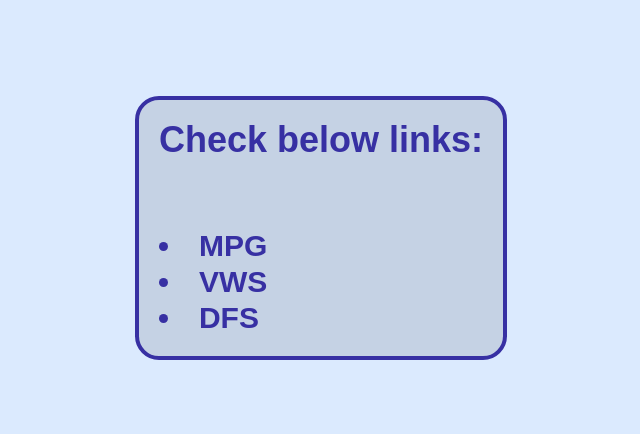
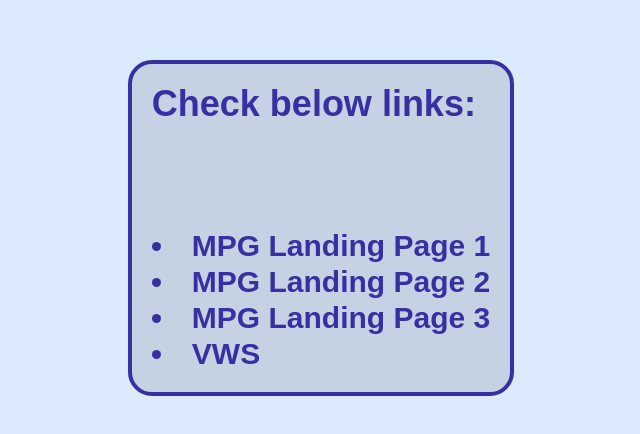
Before and after one commit to EVR005/marketo, a Next.js app: page / in a window 1280 px wide. Shown: the part 172-606 px from the top of the page, without its empty margins (319-959 px from the left). Built offline with nearby package versions, Linux system fonts and the light colour scheme.

Commit message:
updated home page

```diff
--- a/src/app/page.tsx
+++ b/src/app/page.tsx
@@ -2,9 +2,10 @@ import Link from "next/link";
 
 export default function Home() {
   const links = [
-    { linkName: "MPG", linkURL: "/v1/mpg" },
+    { linkName: "MPG Landing Page 1", linkURL: "/v1/mpglandingpage1" },
+    { linkName: "MPG Landing Page 2", linkURL: "/v1/mpglandingpage2" },
+    { linkName: "MPG Landing Page 3", linkURL: "/v1/mpglandingpage3" },
     { linkName: "VWS", linkURL: "/v2/vws" },
-    { linkName: "DFS", linkURL: "/v1/dfs" },
   ];
 
   return (
```
